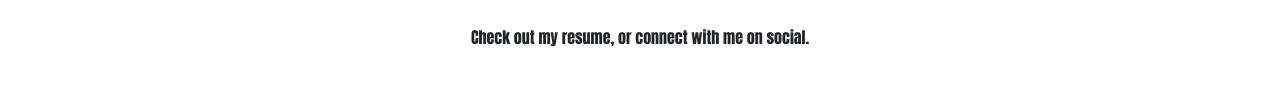
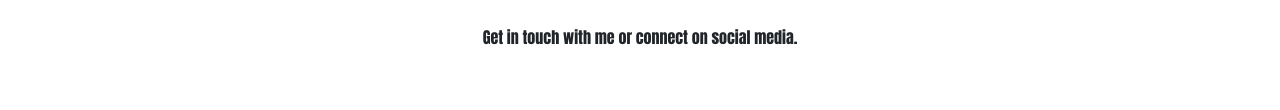
Before and after one commit to tomporvaz/porkpotato, a plain HTML site: page about/index.html in a window 1280 px wide. Shown: the part 575-685 px from the top of the page. Drawn offline with nearby package versions, Linux system fonts and the light colour scheme; a script that the page names is missing.

Commit message:
Change text on About page to ommit resume.  Added TODO for email card.

```diff
--- a/about/index.html
+++ b/about/index.html
@@ -40,7 +40,7 @@
     <h1 id="title">Hi, it's Tom Porvaznik!</h1>
 
     <p style="text-align: center">
-        Check out my resume, or connect with me on social.
+        Get in touch with me or connect on social media.
     </p>
 
     <!--Write a real about secition with text and brief description about myself-->
@@ -56,6 +56,8 @@
                     <h3 class="card-title text-center text-dark">Twitter</h3>
                 </div>
             </a>
+
+        <!--Add email card-->
 
             <!--Resume card-->
            <!--  <a href="Porvaznik_Resume_20181028.pdf" class="card bg-secondary mb-5 m" style="width: 250px;">
```
